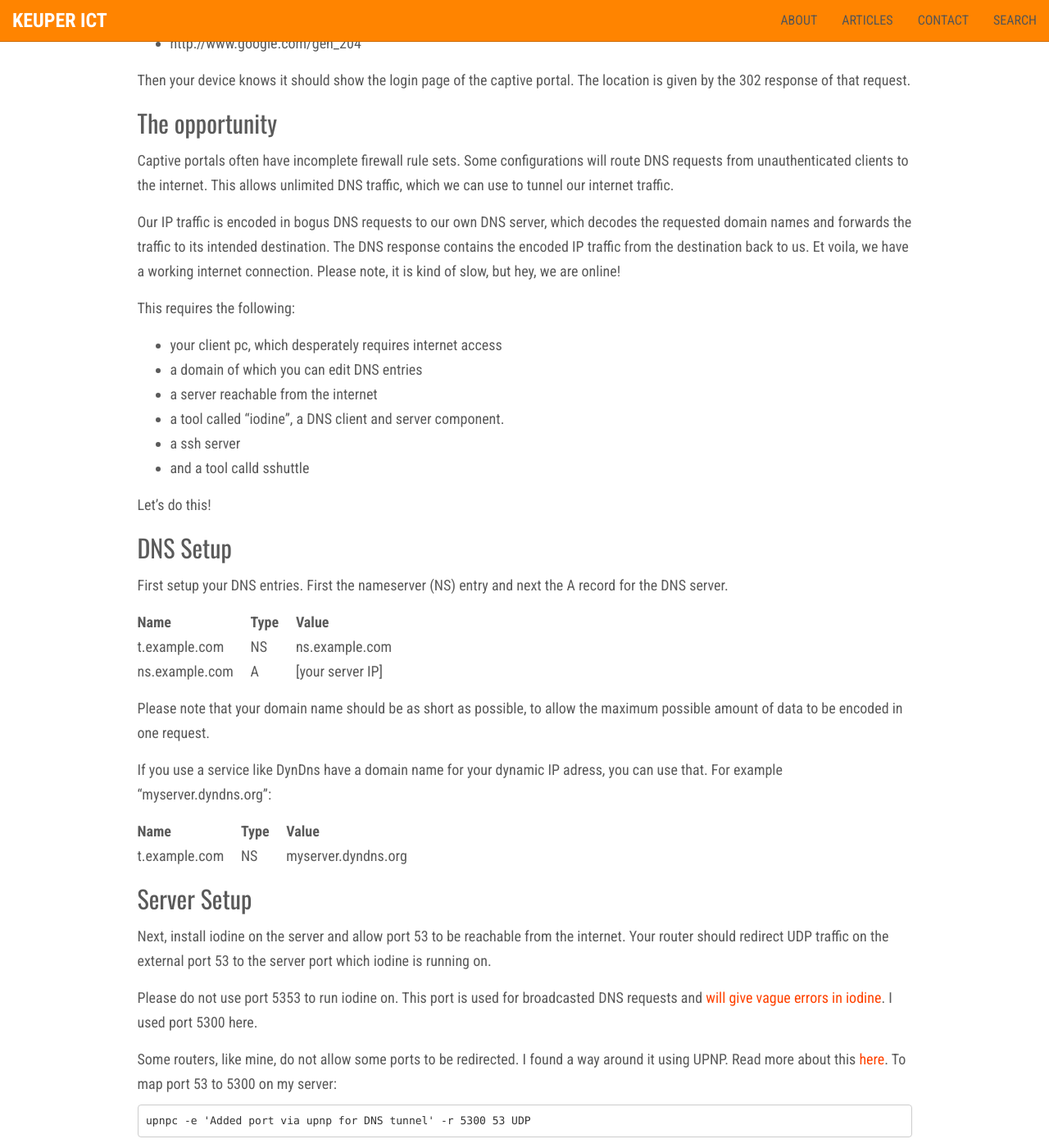
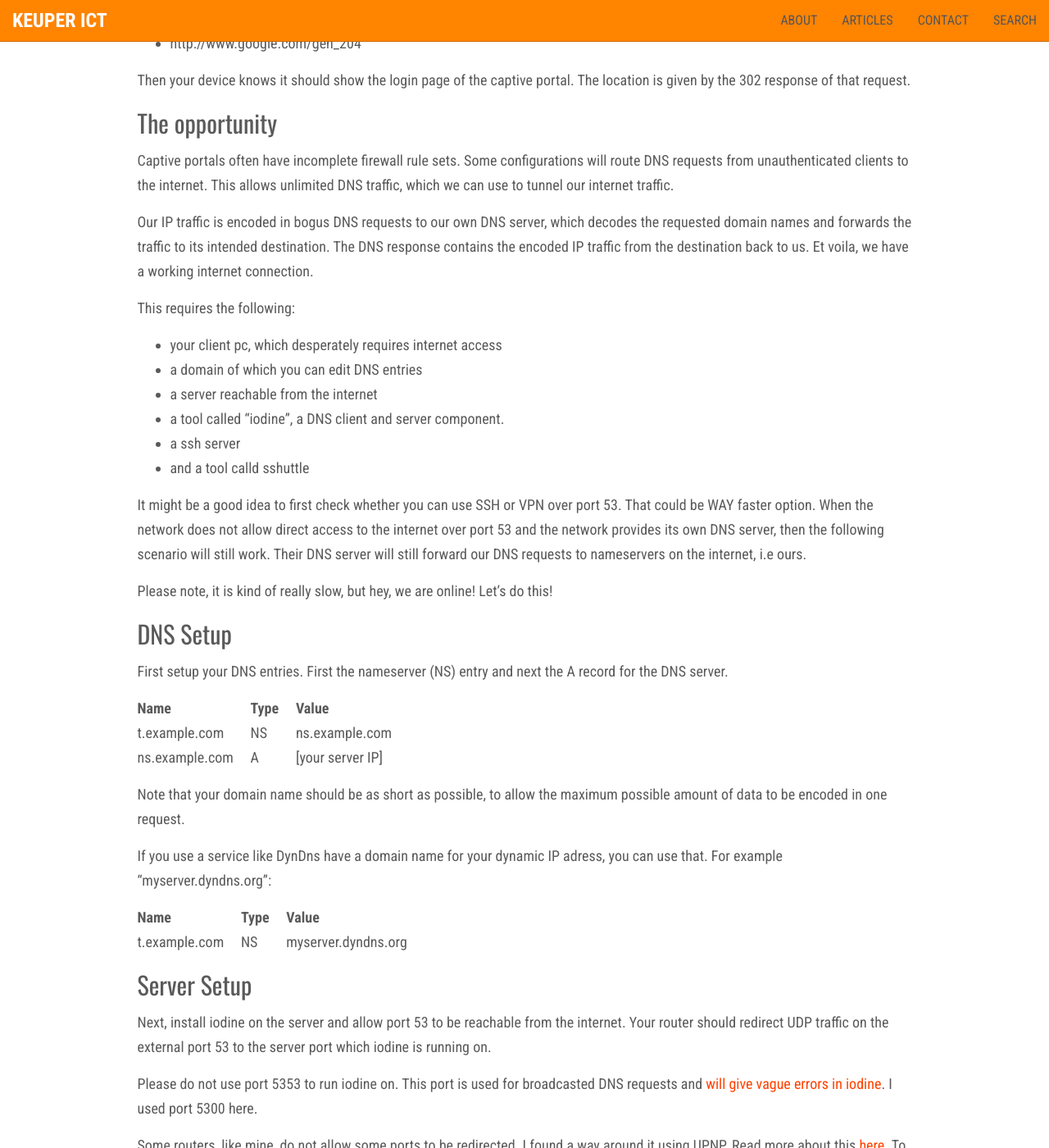
Before and after one commit to jkeuper/jkeuper.github.io, a Jekyll site: the page built from _posts/2020-01-07-work-around-captive-portal.md, in a window 1280 px wide and 1400 px high, scrolled down 1220 px. Shown: the whole window at 82% size. Built offline with Jekyll 4.4.1, drawn with Linux system fonts in a browser that asks for light colours; nearby versions of some CDN libraries; some of the changed text lies outside the part shown.

Commit message:
Added some text about possible faster alternatives

```diff
--- a/_posts/2020-01-07-work-around-captive-portal.md
+++ b/_posts/2020-01-07-work-around-captive-portal.md
@@ -1,5 +1,5 @@
 ---
-title: 'Captive portal workaround'
+title: 'Captive Portal Workaround'
 date: 2020-01-07 22:07
 categories: security
 tags: hack learn dns
@@ -41,8 +41,7 @@ Our IP traffic is encoded in bogus DNS requests to our own DNS server,
 which decodes the requested domain names and forwards the traffic to
 its intended destination. The DNS response contains the encoded IP
 traffic from the destination back to us. Et voila, we have a working
-internet connection. Please note, it is kind of slow, but hey, we are
-online!
+internet connection.
 
 This requires the following:
   * your client pc, which desperately requires internet access
@@ -52,7 +51,14 @@ This requires the following:
   * a ssh server
   * and a tool calld sshuttle
 
-Let's do this!
+It might be a good idea to first check whether you can use SSH or VPN
+over port 53. That could be WAY faster option. When the network does
+not allow direct access to the internet over port 53 and the network
+provides its own DNS server, then the following scenario will still
+work. Their DNS server will still forward our DNS requests to
+nameservers on the internet, i.e ours.
+
+Please note, it is kind of really slow, but hey, we are online! Let's do this!
 
 ## DNS Setup
 First setup your DNS entries. First the nameserver (NS) entry and next
@@ -63,7 +69,7 @@ the A record for the DNS server.
 | t.example.com  |   | NS    |   | ns.example.com   |
 | ns.example.com |   | A     |   | [your server IP] |
 
-Please note that your domain name should be as short as possible, to
+Note that your domain name should be as short as possible, to
 allow the maximum possible amount of data to be encoded in one request.
 
 If you use a service like DynDns have a domain name for your dynamic IP
```
